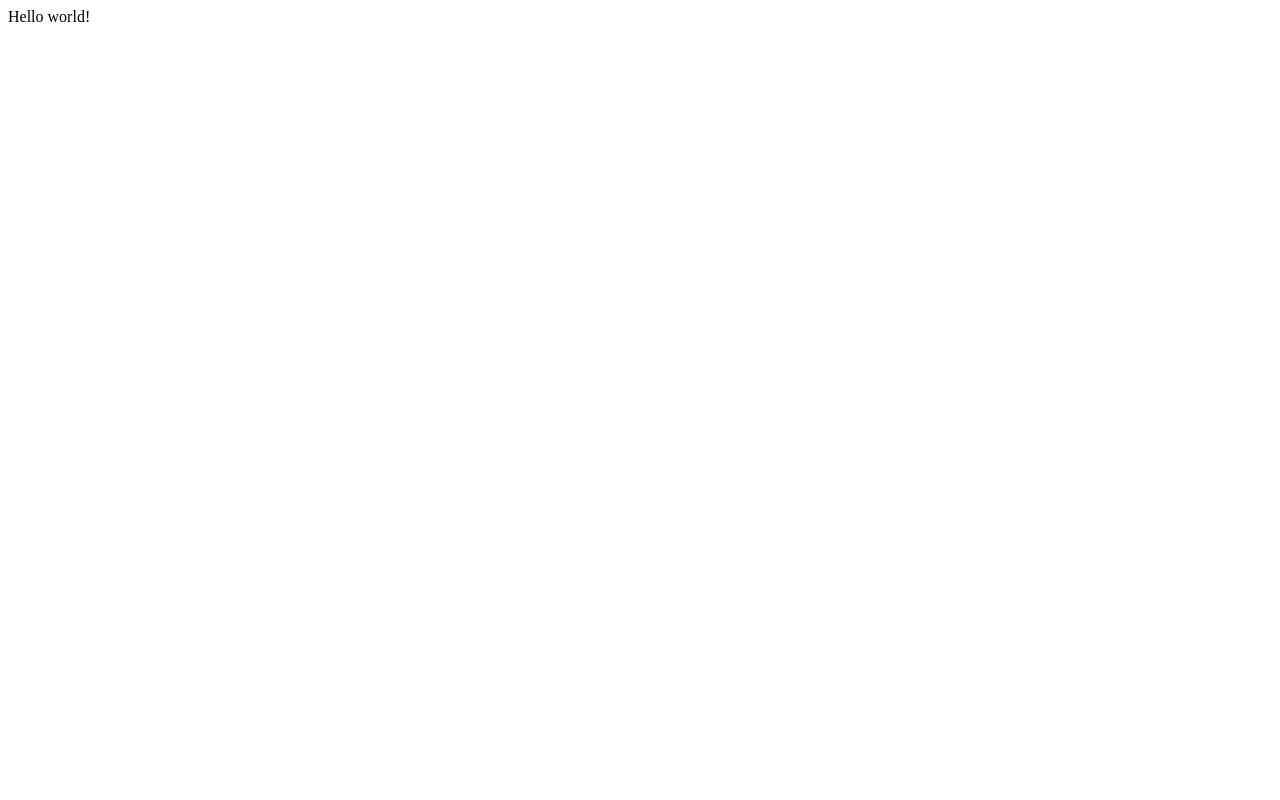
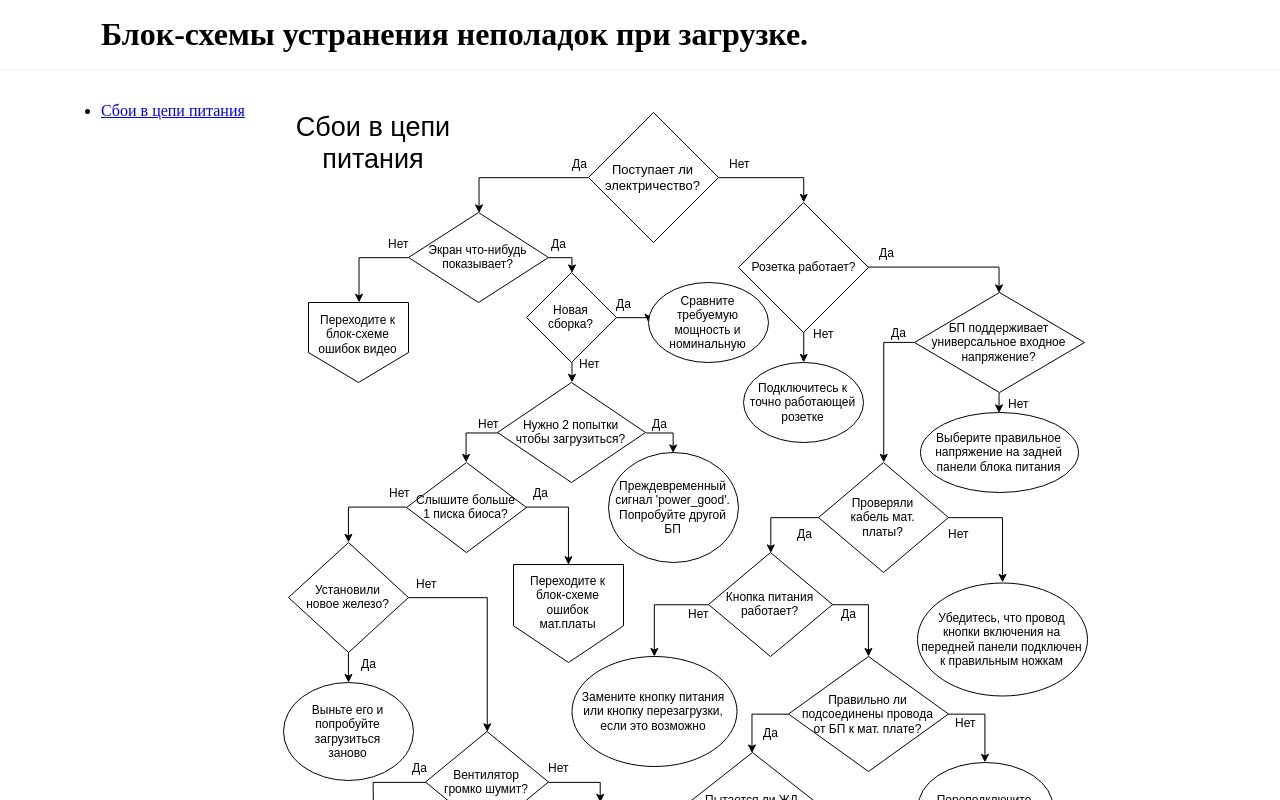
Before and after one commit to deamondz/fonerbooks, a plain HTML site: page docs/index.html in a window 1280 px wide. Shown: the top 800 px of the page. Drawn offline with Linux system fonts and the light colour scheme.

Commit message:
добавляет PSU

```diff
--- a/docs/index.html
+++ b/docs/index.html
@@ -1,10 +1,36 @@
 <!DOCTYPE html>
-<html lang="en">
-<head>
-	<meta charset="UTF-8">
-	<title>Hello</title>
-</head>
-<body>
-	Hello world!
-</body>
+<html lang="ru-RU">
+	<head>
+		<meta charset="UTF-8">
+		<title>Блок-схемы устранения неполадок при загрузке.</title>
+
+		<link rel="stylesheet" href="styles/style.css">
+	</head>
+	<body>
+		<header id="header">
+			<div class="container">
+				<h1>Блок-схемы устранения неполадок при загрузке.</h1>
+			</div>
+		</header>
+
+		<main id="middle">
+			<div class="container">
+				<div class="row">
+					<aside id="aside">
+						<nav>
+							<ul>
+								<li><a href="#psuImage">Сбои в цепи питания</a></li>
+							</ul>
+						</nav>
+					</aside>
+
+					<section id="content">
+						<article>
+							<img src="images/psu.svg" id="psuImage" alt="Сбои в цепи питания">
+						</article>
+					</section>
+				</div>
+			</div>
+		</main>
+	</body>
 </html>
--- /dev/null
+++ b/docs/styles/style.css
@@ -0,0 +1,50 @@
+*, *::before, *::after{
+	padding: 0;
+	margin: 0;
+	box-sizing: border-box;
+}
+
+:root{
+	font-size: 16px;
+}
+
+body{
+	min-height: 100vh;
+}
+
+.container{
+	padding-left: 1rem;
+	padding-right: 1rem;
+
+	margin-left: auto;
+	margin-right: auto;
+}
+
+	@media screen and (max-width: 1024px) {
+		.container{ max-width: 980px; }
+	}
+
+	@media screen and (max-width: 1200px) {
+		.container{ max-width: 1024px; }
+	}
+
+	@media screen and (max-width: 1440px) {
+		.container{ max-width: 1110px; }
+	}
+
+.row{
+	display: flex;
+}
+	#aside{
+		flex: 1 0 auto;
+	}
+
+	#content{
+		flex: 3 0 auto;
+	}
+
+#header{
+	border-bottom: 1px solid #eee;
+	padding: 1rem 0;
+	margin-bottom: 2rem;
+}
```
Also changed, not shown: psu/PSU.xml (added, +1 -0 lines), docs/images/psu.svg (added), psu/PSU.png (added), psu/PSU.txt (added).
